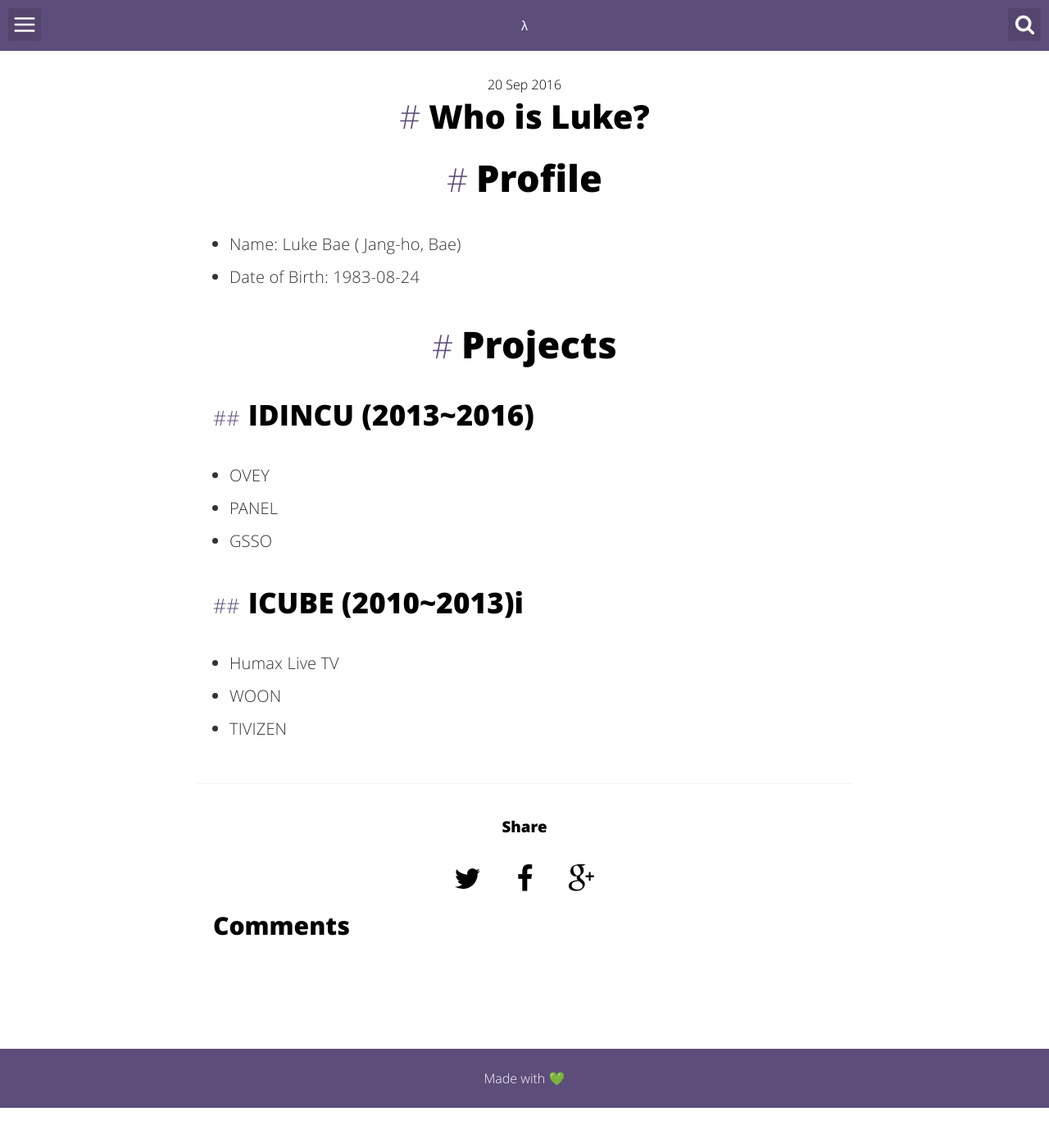
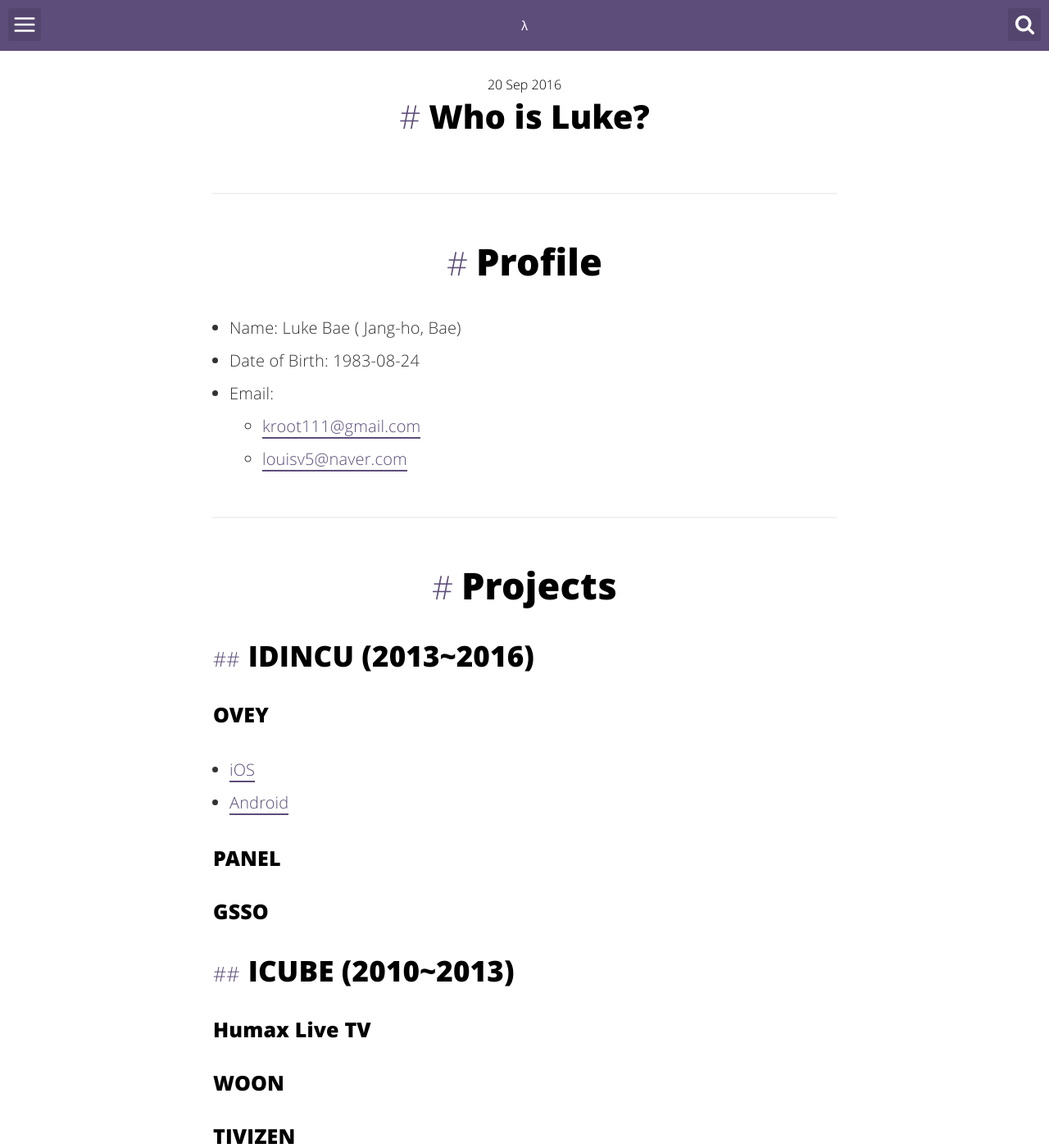
Before and after one commit to jhbae/jhbae.github.io, a Jekyll site: the page built from _posts/2016-09-20-who-is-luke.md, in a window 1280 px wide and 1400 px high. Shown: the whole window at 82% size. Built offline with Jekyll 4.4.1, drawn with Linux system fonts in a browser that asks for light colours; comment, search, counter and statistics services are not loaded.

Commit message:
- 페이지 수정

```diff
--- a/_config.yml
+++ b/_config.yml
@@ -29,7 +29,7 @@ compress_html:
 # Links to include in menu navigation
 # For external links add external: true
 links:
-  - title: home
+  - title: Home
     url: /
 #  - title: my posts
 #    url: /posts
@@ -38,7 +38,7 @@ links:
 #  - title: tags
 #    url: /tags
   - title: About me
-    url: /about
+    url: /2016/09/20/who-is-luke
 # projects in header index
 projects:
 #  - name: asciilang
--- a/_posts/2016-09-20-who-is-luke.md
+++ b/_posts/2016-09-20-who-is-luke.md
@@ -1,23 +1,44 @@
 ---
 layout: post
 title:  "Who is Luke?"
+---
+
 ---
 
 # Profile
 
 * Name: Luke Bae ( Jang-ho, Bae)
 * Date of Birth: 1983-08-24
+* Email:
+	* <kroot111@gmail.com>
+	* <louisv5@naver.com>
+
+
+---
 
 # Projects
 
 ## IDINCU (2013~2016)
 
-* OVEY
-* PANEL
-* GSSO
+### OVEY
 
-## ICUBE (2010~2013)i
+* [iOS][ovey_ios]
+* [Android][ovey_android]
 
-* Humax Live TV
-* WOON
-* TIVIZEN
+### PANEL
+
+### GSSO
+
+
+## ICUBE (2010~2013)
+
+### Humax Live TV
+
+### WOON
+
+### TIVIZEN
+
+
+
+[ovey_ios]: https://itunes.apple.com/kr/app/obei-nae-uigyeon-ui-gachi/id483557574?mt=8 "오베이(iOS)"
+[ovey_android]: https://play.google.com/store/apps/details?id=com.idincu.ovey.android "오베이(Android)"
```
Also changed, not shown: 6 other files.
